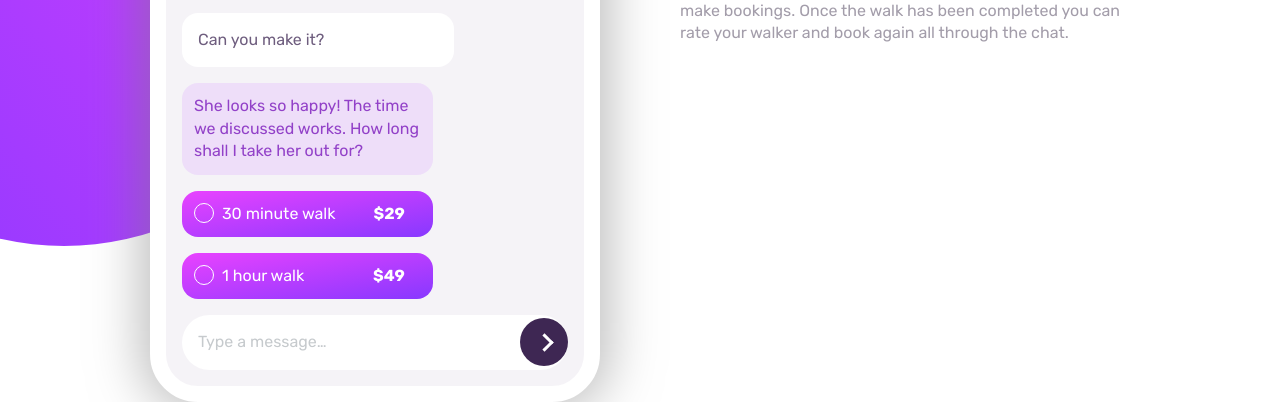
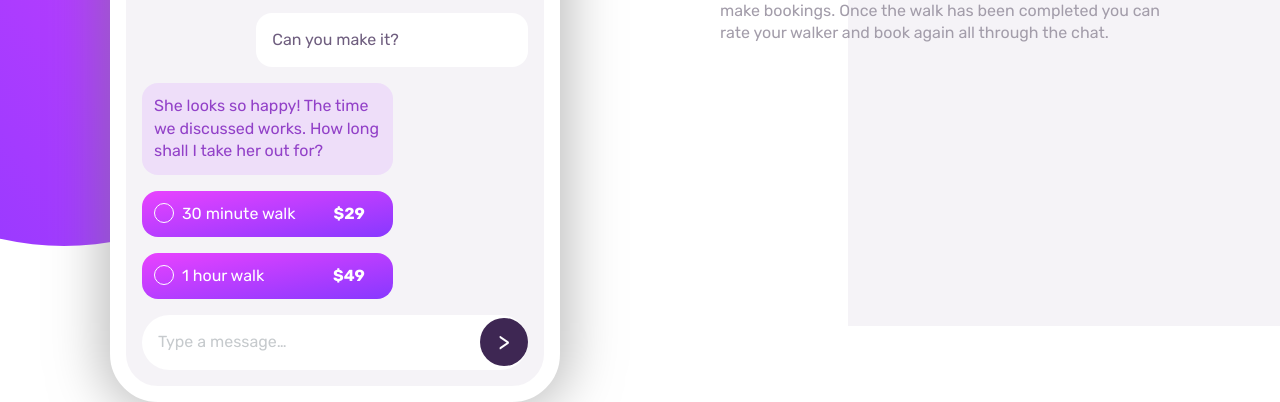
Before and after one commit to Mehar45/Chat-app-css-illustration-master, a plain HTML site: page index.html in a window 1280 px wide. Shown: the part 474-876 px from the top of the page. Drawn offline with Linux system fonts and the light colour scheme.

Commit message:
first commit

```diff
--- a/index.html
+++ b/index.html
@@ -69,7 +69,7 @@
         </div>
         <div class="type-msg flex">
           <input type="text" placeholder="Type a message…" autocomplete="off">
-          <span></span>
+          <button>&#62;</button>
         </div>
       </div>
 
@@ -84,7 +84,7 @@
 
   </div>
 
-
+  <div class="bg-shape2"></div>
 </body>
 
 </html>
--- a/style.css
+++ b/style.css
@@ -41,13 +41,25 @@ body {
   z-index: -1;
 }
 
+.bg-shape2 {
+  position: fixed;
+  bottom: 0;
+  right: -10%;
+  height: 80vh;
+  width: 70vh;
+  background-color: var(--app-bg-color);
+  border-top-left-radius: 50%;
+  border-top-right-radius: 50%;
+  z-index: -1;
+}
+
 .flex {
   display: flex;
 }
 
 .grid {
   display: grid;
-  gap: 5rem;
+  gap: 10rem;
   grid-template-columns: 1fr 1fr;
   align-items: center;
   height: 100vh;
@@ -205,6 +217,7 @@ body {
   background-color: var(--white);
   border-radius: 1rem;
   margin: 1rem;
+  margin-left: auto;
   width: 65%;
 }
 
@@ -226,23 +239,17 @@ body {
   border-radius: 2rem;
 }
 
-.type-msg span {
-  display: inline-grid;
-  place-items: center;
-  align-items: center;
+.type-msg button {
+  font: inherit;
   width: 3rem;
   height: 3rem;
+  font-size: 1.5rem;
+  color: var(--white);
   background-color: hsl(271, 36%, 24%);
+  border: 0;
   border-radius: 50%;
   margin-left: -3rem;
-}
-
-.type-msg span:after {
-  content: '';
-  border: solid var(--white);
-  border-width: 0 3px 3px 0;
-  padding: 5px;
-  rotate: -45deg;
+  cursor: pointer;
 }
 
 @media screen and (max-width: 768px) {
```
Also changed, not shown: design/desktop-design.jpg (deleted), design/desktop-preview.jpg (deleted), design/mobile-design.jpg (deleted), 4 other files.
